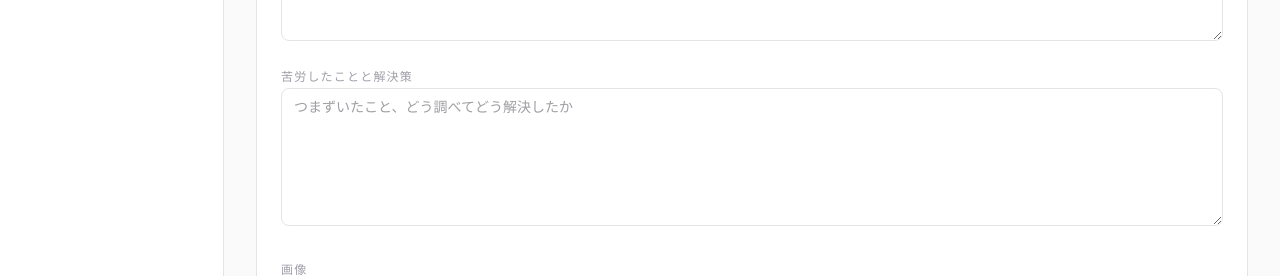
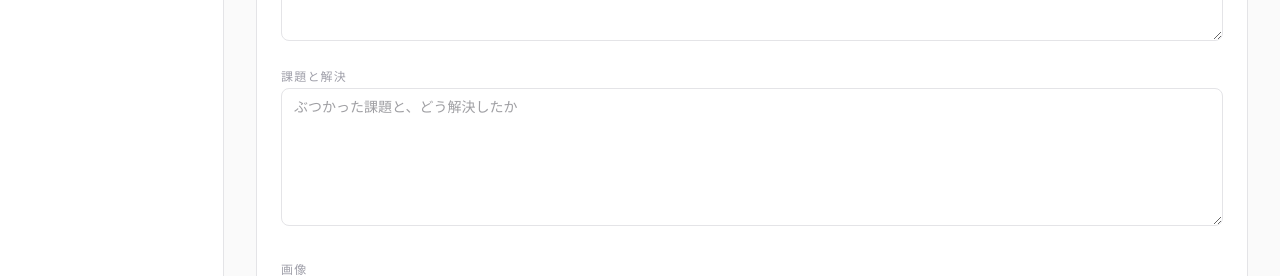
Before and after one commit to mika-t67/mika_section6_5, a Next.js app in the folder frontend/: page /admin/works in a window 1280 px wide. Shown: the part 954-1230 px from the top of the page. Built offline with nearby package versions, Linux system fonts and the light colour scheme; no server answers; sample sign-in values are in the browser's storage.

Commit message:
詳細ページの項目名を「課題と解決」に変更し、項目名の列幅を調整

```diff
--- a/frontend/src/app/(admin)/admin/works/page.tsx
+++ b/frontend/src/app/(admin)/admin/works/page.tsx
@@ -71,7 +71,7 @@ const TEXTAREA_FIELDS: { label: string; key: keyof FormState; rows: number; plac
   { label: '概要', key: 'description', rows: 3, placeholder: 'どんなアプリか、誰のための何を解決するものか' },
   { label: '担当範囲', key: 'role', rows: 4, placeholder: 'チーム開発の場合は、自分が担当した画面や機能' },
   { label: '技術選定の理由', key: 'techReason', rows: 4, placeholder: 'その技術を選んだ理由' },
-  { label: '苦労したことと解決策', key: 'challenge', rows: 6, placeholder: 'つまずいたこと、どう調べてどう解決したか' },
+  { label: '課題と解決', key: 'challenge', rows: 6, placeholder: 'ぶつかった課題と、どう解決したか' },
 ]
 
 const inputClass =
--- a/frontend/src/app/(public)/works/[id]/page.tsx
+++ b/frontend/src/app/(public)/works/[id]/page.tsx
@@ -111,7 +111,7 @@ export default async function WorkDetailPage({ params }: Props) {
     rows.push({ label: '技術選定の理由', content: work.techReason })
   }
   if (hasText(work.challenge)) {
-    rows.push({ label: '苦労したことと解決策', content: work.challenge })
+    rows.push({ label: '課題と解決', content: work.challenge })
   }
   if (hasText(work.url)) {
     rows.push({
@@ -155,6 +155,7 @@ export default async function WorkDetailPage({ params }: Props) {
   )
 
   // ===== 作品の情報（左のネイビーの細い縦線つき） =====
+  // 項目名の列は、いちばん長い「技術選定の理由」が1行に収まる幅にする
   const infoList =
     rows.length > 0 ? (
       <dl
@@ -165,7 +166,7 @@ export default async function WorkDetailPage({ params }: Props) {
         {rows.map((row) => (
           <FadeIn
             key={row.label}
-            className={`grid gap-2 sm:gap-6 ${isMobile ? 'sm:grid-cols-[8rem_1fr]' : 'sm:grid-cols-[10rem_1fr]'}`}
+            className={`grid gap-2 sm:gap-6 ${isMobile ? 'sm:grid-cols-[9rem_1fr]' : 'sm:grid-cols-[10rem_1fr]'}`}
           >
             {/* 項目名と説明の行の高さをそろえて、1行目の位置を合わせる */}
             <dt className="flex gap-2 text-sm leading-loose tracking-wide text-navy">
```
